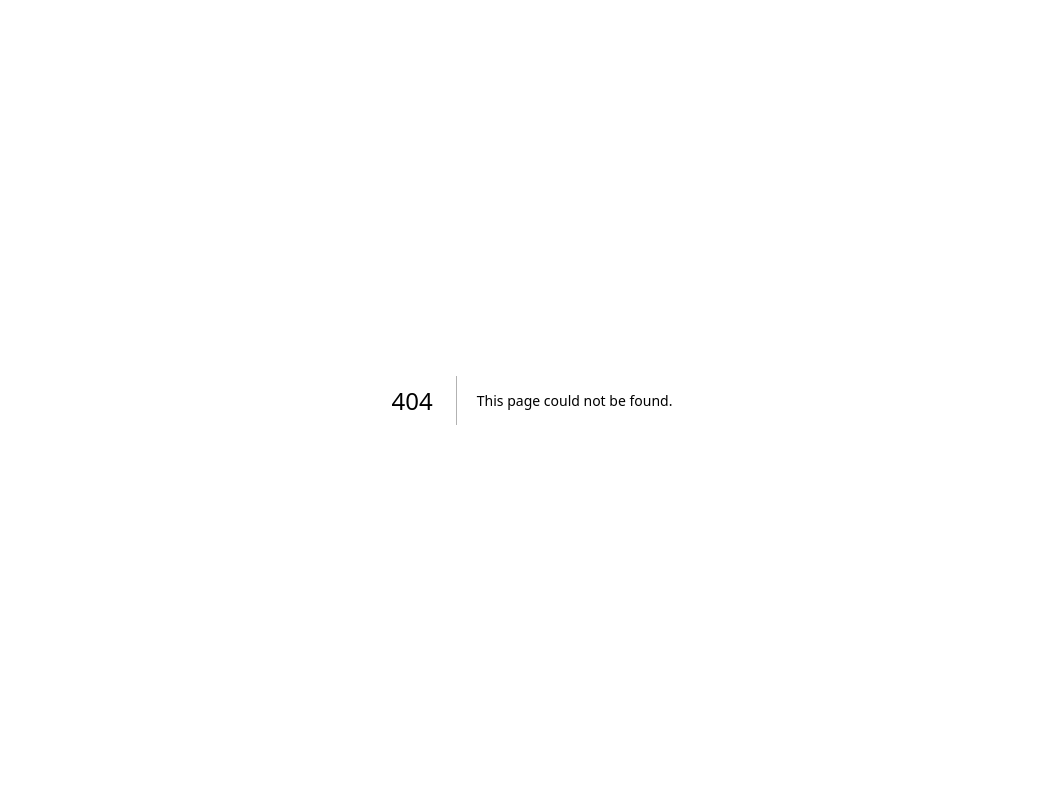
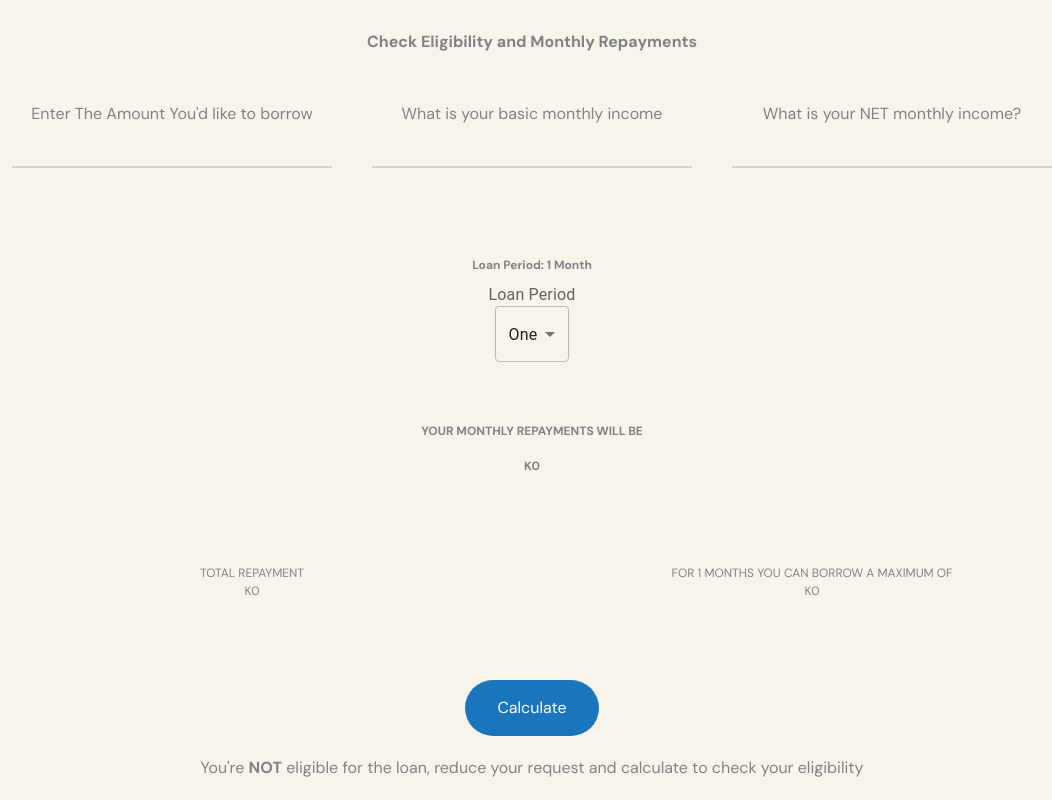
Before and after one commit to TheZodo/dorset, a Next.js app: page /calculator in a window 1280 px wide. Before the commit this address had no page. Shown: the whole page, without its empty margins (108-1160 px from the left). Built offline with nearby package versions, Linux system fonts and the light colour scheme.

Commit message:
calculator page added

```diff
--- /dev/null
+++ b/app/calculator/page.tsx
@@ -0,0 +1,196 @@
+"use client";
+import React, { useState } from "react";
+import Slider from "material-ui/Slider";
+import InputLabel from "@mui/material/InputLabel";
+import MenuItem from "@mui/material/MenuItem";
+import Select, { SelectChangeEvent } from "@mui/material/Select";
+import FormControl from "@mui/material/FormControl";
+const Calculator = () => {
+  const [interestRate, setInterestRate] = useState<number>(12);
+  const [loanAmount, setLoanAmount] = useState<number>();
+  const [loanPeriod, setLoanPeriod] = useState<number>(1);
+  const [monthlyRepayment, setMonthlyRepayment] = useState<number>(0);
+  const [totalRepayment, setTotalRepayment] = useState<number>(0);
+  const [eligible, setEligible] = useState(false);
+  const [canAfford, setCanAfford] = useState<number>(0);
+  const [netSalary, setNetSalary] = useState<number>();
+  const [basicSalary, setBasicSalary] = useState<number>();
+  const [maxBorrow, setMaxBorrow] = useState<number>(0);
+
+  let monthly: number;
+
+  let afford: number;
+  let max: number;
+  const calculate = () => {
+    if (loanAmount && netSalary && basicSalary) {
+      monthly =
+        (loanAmount * (1 + (interestRate * loanPeriod) / 100)) / loanPeriod;
+      afford = netSalary - basicSalary * 0.4;
+      max = (afford * loanPeriod) / (1 + (interestRate * loanPeriod) / 100);
+
+      setCanAfford(afford);
+      setMonthlyRepayment(monthly);
+      setTotalRepayment(monthly * loanPeriod);
+      setMaxBorrow(max);
+    }
+    // if(canAfford > monthlyPayment) {
+    //     cannotAfford = false
+    // } else {
+    //     document.getElementById("result").innerHTML = `The maximum you can afford to borrow is ${canAfford}`
+    // }
+    if (monthly > afford) {
+      setEligible(false);
+    } else {
+      setEligible(true);
+    }
+  };
+
+  return (
+    <div className=" bg-blob flex h-full flex-col items-center justify-center bg-gray-20 px-6 sm:px-16">
+      <h1 className="font-poppins ss:text-[32px] ss:leading-[60px] text-dark mt-6 flex-1 pt-40 text-base font-semibold leading-[35px] md:pt-0">
+        Check Eligibility and Monthly Repayments
+      </h1>
+      <form className="flex flex-col items-center justify-around">
+        <div className="items center flex w-full flex-col justify-around md:flex-row">
+          <div className="m-5 flex w-[320px] flex-col items-center py-2">
+            <label
+              htmlFor="loanAmount"
+              className="text-dark font-poppins text-base"
+            >
+              Enter The Amount You'd like to borrow
+            </label>
+            <input
+              type="number"
+              className="peer block w-full appearance-none border-0 border-b-2 border-gray-300 bg-transparent py-2.5 px-0 text-sm text-gray-900 focus:border-blue-600 focus:outline-none focus:ring-0 dark:border-gray-600 dark:text-black dark:focus:border-black"
+              id="loanAmount"
+              value={loanAmount}
+              onChange={(e: any) => setLoanAmount(e.target.value)}
+            />
+          </div>
+          <div className="m-5 flex w-[320px]  flex-col items-center py-2">
+            <label
+              htmlFor="basicSalary"
+              className="text-dark font-poppins text-base"
+            >
+              What is your basic monthly income
+            </label>
+            <input
+              type="number"
+              className="peer block w-full appearance-none border-0 border-b-2 border-gray-300 bg-transparent py-2.5 px-0 text-sm text-gray-900 focus:border-blue-600 focus:outline-none focus:ring-0 dark:border-gray-600 dark:text-black dark:focus:border-black"
+              id="basicSalary"
+              value={basicSalary}
+              onChange={(e: any) => setBasicSalary(e.target.value)}
+            />
+          </div>
+          <div className="m-5 flex w-[320px]  flex-col items-center py-2">
+            <label
+              htmlFor="netSalary"
+              className="text-dark font-poppins text-base"
+            >
+              What is your NET monthly income?
+            </label>
+            <input
+              type="number"
+              className="peer block w-full appearance-none border-0 border-b-2 border-gray-300 bg-transparent py-2.5 px-0 text-sm text-gray-900 focus:border-blue-600 focus:outline-none focus:ring-0 dark:border-gray-600 dark:text-black dark:focus:border-black"
+              id="netSalary"
+              value={netSalary}
+              onChange={(e: any) => setNetSalary(e.target.value)}
+            />
+          </div>
+        </div>
+        <div className="m-5 flex w-11/12  flex-col items-center py-2">
+          <label
+            htmlFor="loanPeriod"
+            className="font-poppins ss:text-[22px] ss:leading-[60px] text-dark mt-6 flex-1 text-[12px] font-semibold leading-[35px]"
+          >
+            Loan Period: {loanPeriod} {loanPeriod == 1 ? "Month" : "Months"}{" "}
+          </label>
+
+          {/* <Slider
+            value={loanPeriod}
+            aria-label="Default"
+            onChange={(e: any) => setLoanPeriod(e.target.value)}
+            valueLabelDisplay="auto"
+            min={1}
+            max={12}
+          /> */}
+          <InputLabel id="demo-simple-select-label">Loan Period</InputLabel>
+          <Select
+            labelId="demo-simple-select-label"
+            id="demo-simple-select"
+            value={loanPeriod}
+            label="Age"
+            onChange={(e: any) => setLoanPeriod(e.target.value)}
+          >
+            <MenuItem value={1}>One</MenuItem>
+            <MenuItem value={2}>Two</MenuItem>
+            <MenuItem value={3}>Three</MenuItem>
+            <MenuItem value={4}>Four</MenuItem>
+            <MenuItem value={5}>Five</MenuItem>
+            <MenuItem value={6}>Six</MenuItem>
+            <MenuItem value={7}>Seven</MenuItem>
+            <MenuItem value={8}>Eight</MenuItem>
+            <MenuItem value={9}>Nine</MenuItem>
+            <MenuItem value={10}>Ten</MenuItem>
+            <MenuItem value={11}>Eleven</MenuItem>
+            <MenuItem value={12}>One Year</MenuItem>
+          </Select>
+        </div>
+      </form>
+      <div className="w-screen">
+        <div className="flex flex-col items-center justify-center">
+          <h2 className="font-poppins ss:text-[32px] ss:leading-[60px] text-dark mt-6 flex-1 text-[12px] font-semibold leading-[35px]">
+            YOUR MONTHLY <span className="text-secondary">REPAYMENTS</span> WILL
+            BE
+          </h2>
+          <div className="font-poppins ss:text-[32px] ss:leading-[60px] text-dark flex-1 text-[12px] font-semibold leading-[35px]">
+            K{Math.ceil(monthlyRepayment)}
+          </div>
+        </div>
+        <div className="flex flex-row items-center justify-around p-20">
+          <div className="font-poppins ss:text-[22px] text-dark flex flex-1 flex-col justify-center text-center text-[12px] font-normal">
+            <h1>TOTAL REPAYMENT</h1>K{Math.ceil(totalRepayment)}
+          </div>
+          {/*  */}
+          <div className="font-poppins ss:text-[22px] text-dark flex flex-1 flex-col justify-center text-center text-[12px] font-normal">
+            <h1>FOR {loanPeriod} MONTHS YOU CAN BORROW A MAXIMUM OF</h1>K
+            {Math.abs(Math.floor(maxBorrow))}
+          </div>
+        </div>
+        <div>
+          <div className="flex flex-col items-center justify-center">
+            <button
+              type="button"
+              className={`font-poppins rounded-full bg-primary-500 py-4 px-8 text-[16px] text-white`}
+              onClick={calculate}
+            >
+              Calculate
+            </button>
+            <div className="py-5">
+              {eligible ? (
+                <div className="flex flex-col items-center justify-center">
+                  <p>
+                    You're eligible for the loan click the button below to apply
+                  </p>
+                  <a
+                    href="https://pesa.lendbox.io/"
+                    className={`font-poppins mt-5 rounded-full bg-secondary-500 py-4 px-8 text-[16px] text-white`}
+                  >
+                    Apply here
+                  </a>
+                </div>
+              ) : (
+                <div>
+                  You're <strong>NOT</strong> eligible for the loan, reduce your
+                  request and calculate to check your eligibility{" "}
+                </div>
+              )}{" "}
+            </div>
+          </div>{" "}
+        </div>
+      </div>
+    </div>
+  );
+};
+
+export default Calculator;
--- a/package.json
+++ b/package.json
@@ -9,13 +9,18 @@
     "lint": "next lint"
   },
   "dependencies": {
+    "@emotion/react": "^11.10.6",
+    "@emotion/styled": "^11.10.6",
     "@heroicons/react": "^2.0.16",
+    "@mui/material": "^5.11.12",
     "@types/node": "18.14.6",
     "@types/react": "18.0.28",
     "@types/react-dom": "18.0.11",
     "eslint": "8.35.0",
     "eslint-config-next": "13.2.3",
     "framer-motion": "^10.1.0",
+    "material-ui": "^0.20.2",
+    "mui": "^0.0.1",
     "next": "13.2.3",
     "react": "18.2.0",
     "react-anchor-link-smooth-scroll": "^1.0.12",
@@ -25,6 +30,7 @@
     "typescript": "4.9.5"
   },
   "devDependencies": {
+    "@types/material-ui": "^0.21.12",
     "@types/react-anchor-link-smooth-scroll": "^1.0.2",
     "autoprefixer": "^10.4.13",
     "postcss": "^8.4.21",
```
Also changed, not shown: 1 other file (tests, documents, lock files or other folders).
